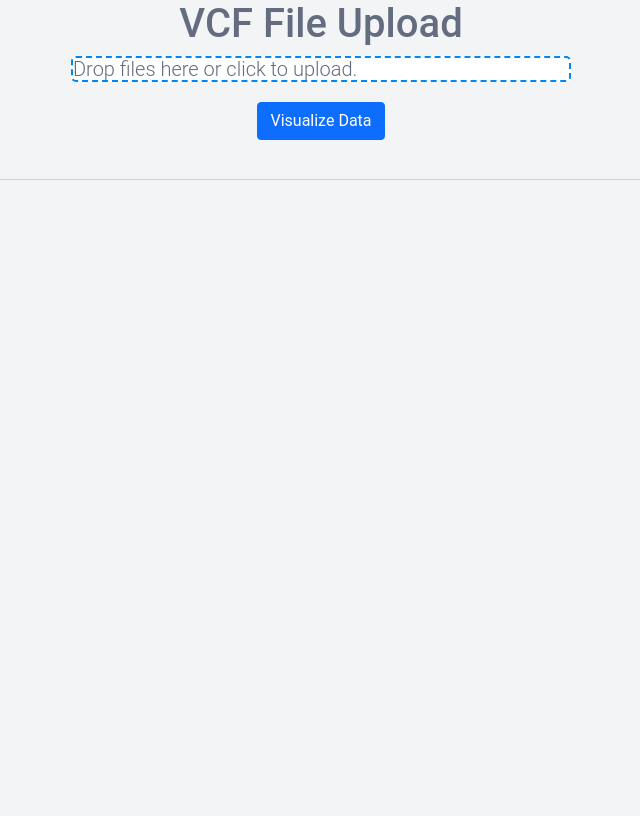
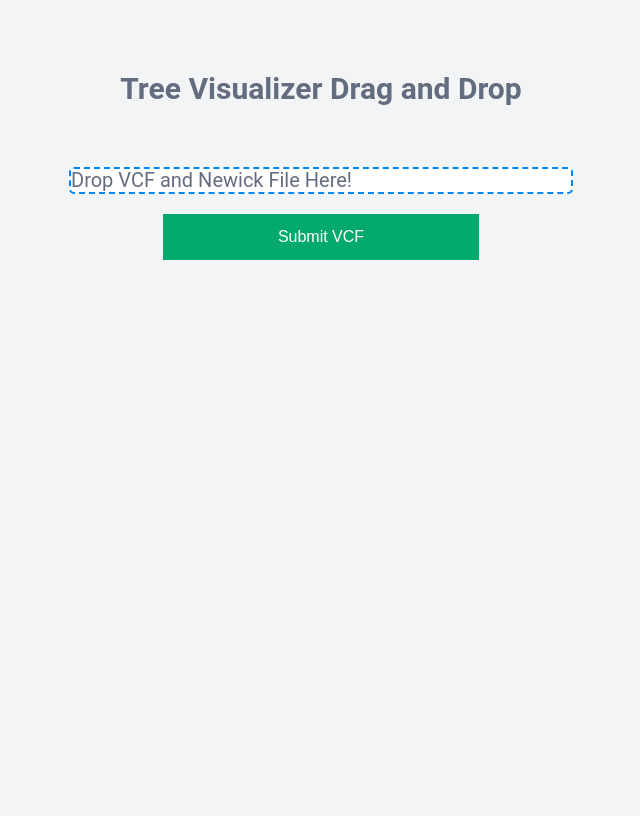
Before and after one commit to NCBI-Codeathons/beyond-phylogenies-team3, a Flask app: page / in a window 1280 px wide. Shown: the whole page, without its empty margins (319-959 px from the left). Before the commit the page ends 180 px from the top, so only its background shows below. Run offline with Flask 2, Linux system fonts and the light colour scheme; some libraries are stand-ins or nearby versions.

Commit message:
fixing dropzone for functionality

```diff
--- a/templates/dropzone.html
+++ b/templates/dropzone.html
@@ -1,124 +1,58 @@
-<!-- main section here -->
-<script src="https://unpkg.com/dropzone@5/dist/min/dropzone.min.js"></script>
-<link rel="stylesheet" href="https://unpkg.com/dropzone@5/dist/min/dropzone.min.css" type="text/css" />
-<link href="https://cdn.jsdelivr.net/npm/bootstrap@5.1.3/dist/css/bootstrap.min.css" rel="stylesheet" integrity="sha384-1BmE4kWBq78iYhFldvKuhfTAU6auU8tT94WrHftjDbrCEXSU1oBoqyl2QvZ6jIW3" crossorigin="anonymous">
-<SECTION>
-  <h1>VCF File Upload</h1>
-  <DIV id="dropzone">
-    <FORM class="dropzone needsclick" id="demo-upload" action="/upload">
-      <DIV class="dz-message needsclick">
-        Drop files here or click to upload.<BR>
-      </DIV>
-    </FORM>
-  </DIV>
-  <DIV id="submit-button">
-    <DIV class="d-flex justify-content-center">
-      <a href="http://127.0.0.1:5000/visualize-tree" class="btn btn-primary">Visualize Data</a>
-    </DIV>
-  </DIV>
-</SECTION>
+<script src="https://rawgit.com/enyo/dropzone/master/dist/dropzone.js"></script>
+<link rel="stylesheet" href="https://rawgit.com/enyo/dropzone/master/dist/dropzone.css">
 
-<!-- appendix section here -->
-<br/>
-<hr size="3" noshade color="#F00000">
-<div style="font-size: 0.8em;">
-<DIV id="preview-template" style="display: none;">
-<DIV class="dz-preview dz-file-preview">
-<DIV class="dz-image"><IMG data-dz-thumbnail=""></DIV>
-<DIV class="dz-details">
-<DIV class="dz-size"><SPAN data-dz-size=""></SPAN></DIV>
-<DIV class="dz-filename"><SPAN data-dz-name=""></SPAN></DIV></DIV>
-<DIV class="dz-progress"><SPAN class="dz-upload"
-data-dz-uploadprogress=""></SPAN></DIV>
-<DIV class="dz-error-message"><SPAN data-dz-errormessage=""></SPAN></DIV>
-<div class="dz-success-mark">
-  <svg width="54px" height="54px" viewBox="0 0 54 54" version="1.1" xmlns="http://www.w3.org/2000/svg" xmlns:xlink="http://www.w3.org/1999/xlink" xmlns:sketch="http://www.bohemiancoding.com/sketch/ns">
-    <title>Check</title>
-    <desc>Created with Sketch.</desc>
-    <defs></defs>
-    <g id="Page-1" stroke="none" stroke-width="1" fill="none" fill-rule="evenodd" sketch:type="MSPage">
-        <path d="M23.5,31.8431458 L17.5852419,25.9283877 C16.0248253,24.3679711 13.4910294,24.366835 11.9289322,25.9289322 C10.3700136,27.4878508 10.3665912,30.0234455 11.9283877,31.5852419 L20.4147581,40.0716123 C20.5133999,40.1702541 20.6159315,40.2626649 20.7218615,40.3488435 C22.2835669,41.8725651 24.794234,41.8626202 26.3461564,40.3106978 L43.3106978,23.3461564 C44.8771021,21.7797521 44.8758057,19.2483887 43.3137085,17.6862915 C41.7547899,16.1273729 39.2176035,16.1255422 37.6538436,17.6893022 L23.5,31.8431458 Z M27,53 C41.3594035,53 53,41.3594035 53,27 C53,12.6405965 41.3594035,1 27,1 C12.6405965,1 1,12.6405965 1,27 C1,41.3594035 12.6405965,53 27,53 Z" id="Oval-2" stroke-opacity="0.198794158" stroke="#747474" fill-opacity="0.816519475" fill="#FFFFFF" sketch:type="MSShapeGroup"></path>
-    </g>
-  </svg>
-</div>
-<div class="dz-error-mark">
-  <svg width="54px" height="54px" viewBox="0 0 54 54" version="1.1" xmlns="http://www.w3.org/2000/svg" xmlns:xlink="http://www.w3.org/1999/xlink" xmlns:sketch="http://www.bohemiancoding.com/sketch/ns">
-      <title>error</title>
-      <desc>Created with Sketch.</desc>
-      <defs></defs>
-      <g id="Page-1" stroke="none" stroke-width="1" fill="none" fill-rule="evenodd" sketch:type="MSPage">
-          <g id="Check-+-Oval-2" sketch:type="MSLayerGroup" stroke="#747474" stroke-opacity="0.198794158" fill="#FFFFFF" fill-opacity="0.816519475">
-              <path d="M32.6568542,29 L38.3106978,23.3461564 C39.8771021,21.7797521 39.8758057,19.2483887 38.3137085,17.6862915 C36.7547899,16.1273729 34.2176035,16.1255422 32.6538436,17.6893022 L27,23.3431458 L21.3461564,17.6893022 C19.7823965,16.1255422 17.2452101,16.1273729 15.6862915,17.6862915 C14.1241943,19.2483887 14.1228979,21.7797521 15.6893022,23.3461564 L21.3431458,29 L15.6893022,34.6538436 C14.1228979,36.2202479 14.1241943,38.7516113 15.6862915,40.3137085 C17.2452101,41.8726271 19.7823965,41.8744578 21.3461564,40.3106978 L27,34.6568542 L32.6538436,40.3106978 C34.2176035,41.8744578 36.7547899,41.8726271 38.3137085,40.3137085 C39.8758057,38.7516113 39.8771021,36.2202479 38.3106978,34.6538436 L32.6568542,29 Z M27,53 C41.3594035,53 53,41.3594035 53,27 C53,12.6405965 41.3594035,1 27,1 C12.6405965,1 1,12.6405965 1,27 C1,41.3594035 12.6405965,53 27,53 Z" id="Oval-2" sketch:type="MSShapeGroup"></path>
-          </g>
-      </g>
-  </svg>
+<style>
+    .dropzone { border: 2px dashed #0087F7; border-radius: 5px; background: white; margin: 20px}
+    .dropzone .dz-message { font-weight: 400; }
+    .dropzone .dz-message .note { font-size: 0.8em; font-weight: 200; display: block; margin-top: 1.4rem; }
+    .container-fluid { min-height: 100%; height: 100%;}
+</style>
+
+<div>
+    <div class="container-fluid">
+        <br>
+        <br>
+        <div class="row">
+          <div class="col-sm"></div>
+          <div class="col-sm text-center">
+            <center>
+              <h2>Tree Visualizer Drag and Drop</h2>
+            </center>
+          </div>
+          <div class="col-sm"></div>
+        </div>
+
+        <br>
+
+        <div class="row">
+          <div class="col-md-2" id=""></div>
+            <div class="dropzone col-md-8" id="validate">
+              <div class="dz-message">Drop VCF and Newick File Here!</div>
+            </div>
+            <center>
+            <div class="d-flex justify-content-center">
+              <button class="block" onclick="testFunction()">Submit VCF</button>
+            </div>
+            </center>
+          <div class="col-md-2" id=""></div>
+        <p id="demo"></p>
+        </div>
+    </div>
 </div>
 
 <script>
-var dropzone = new Dropzone('#demo-upload', {
-  previewTemplate: document.querySelector('#preview-template').innerHTML,
-  parallelUploads: 2,
-  thumbnailHeight: 120,
-  thumbnailWidth: 120,
-  maxFilesize: 3,
-  filesizeBase: 1000,
-  thumbnail: function(file, dataUrl) {
-    if (file.previewElement) {
-      file.previewElement.classList.remove("dz-file-preview");
-      var images = file.previewElement.querySelectorAll("[data-dz-thumbnail]");
-      for (var i = 0; i < images.length; i++) {
-        var thumbnailElement = images[i];
-        thumbnailElement.alt = file.name;
-        thumbnailElement.src = dataUrl;
-      }
-      setTimeout(function() { file.previewElement.classList.add("dz-image-preview"); }, 1);
-    }
-  }
+     var validatedropzone = new Dropzone("#validate", { url: "visualize-tree", maxFilesize: 20000, parallelUploads:2, autoProcessQueue: false});
+     function testFunction() {
+        validatedropzone.processQueue();
+     }
 
-});
-
-
-// Now fake the file upload, since GitHub does not handle file uploads
-// and returns a 404
-
-var minSteps = 6,
-    maxSteps = 60,
-    timeBetweenSteps = 100,
-    bytesPerStep = 100000;
-
-dropzone.uploadFiles = function(files) {
-  var self = this;
-
-  for (var i = 0; i < files.length; i++) {
-
-    var file = files[i];
-    totalSteps = Math.round(Math.min(maxSteps, Math.max(minSteps, file.size / bytesPerStep)));
-
-    for (var step = 0; step < totalSteps; step++) {
-      var duration = timeBetweenSteps * (step + 1);
-      setTimeout(function(file, totalSteps, step) {
-        return function() {
-          file.upload = {
-            progress: 100 * (step + 1) / totalSteps,
-            total: file.size,
-            bytesSent: (step + 1) * file.size / totalSteps
-          };
-
-          self.emit('uploadprogress', file, file.upload.progress, file.upload.bytesSent);
-          if (file.upload.progress == 100) {
-            file.status = Dropzone.SUCCESS;
-            self.emit("success", file, 'success', null);
-            self.emit("complete", file);
-            self.processQueue();
-            //document.getElementsByClassName("dz-success-mark").style.opacity = "1";
-          }
-        };
-      }(file, totalSteps, step), duration);
-    }
-  }
-}
+   validatedropzone.on("queuecomplete", function(file) {
+    // Called when all files in the queue finish uploading.
+    window.location = "{{ url_for('visualize_tree') }}";
+  });
 
 </script>
+
 <style>
 body {
     background: rgb(243, 244, 245);
@@ -141,4 +75,21 @@ h1 { text-align: center; }
     margin-left: auto;
     margin-right: auto;
 }
+
+.block {
+  display: block;
+  width: 25%;
+  border: none;
+  background-color: #04AA6D;
+  color: white;
+  padding: 14px 28px;
+  font-size: 16px;
+  cursor: pointer;
+  text-align: center;
+}
+
+.block:hover {
+  background-color: #ddd;
+  color: black;
+}
 </style>
```
